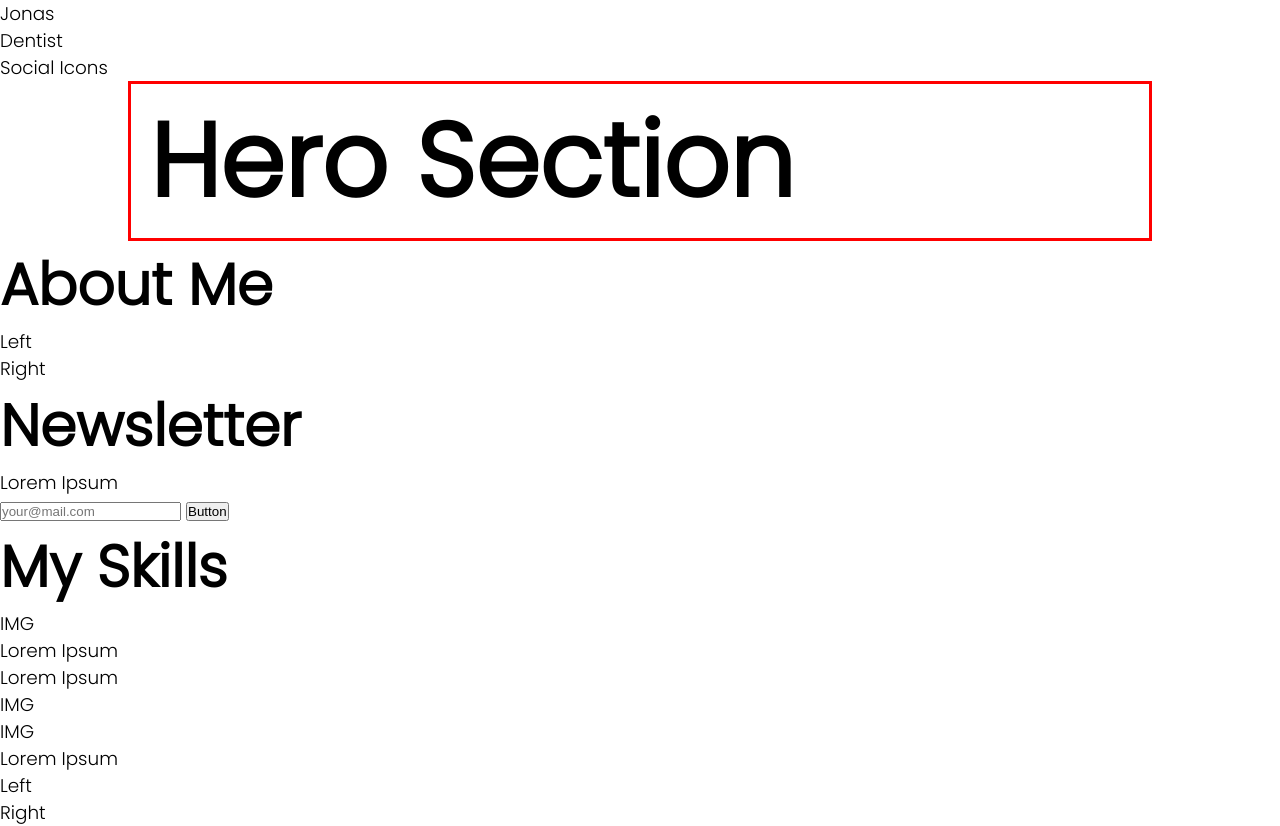
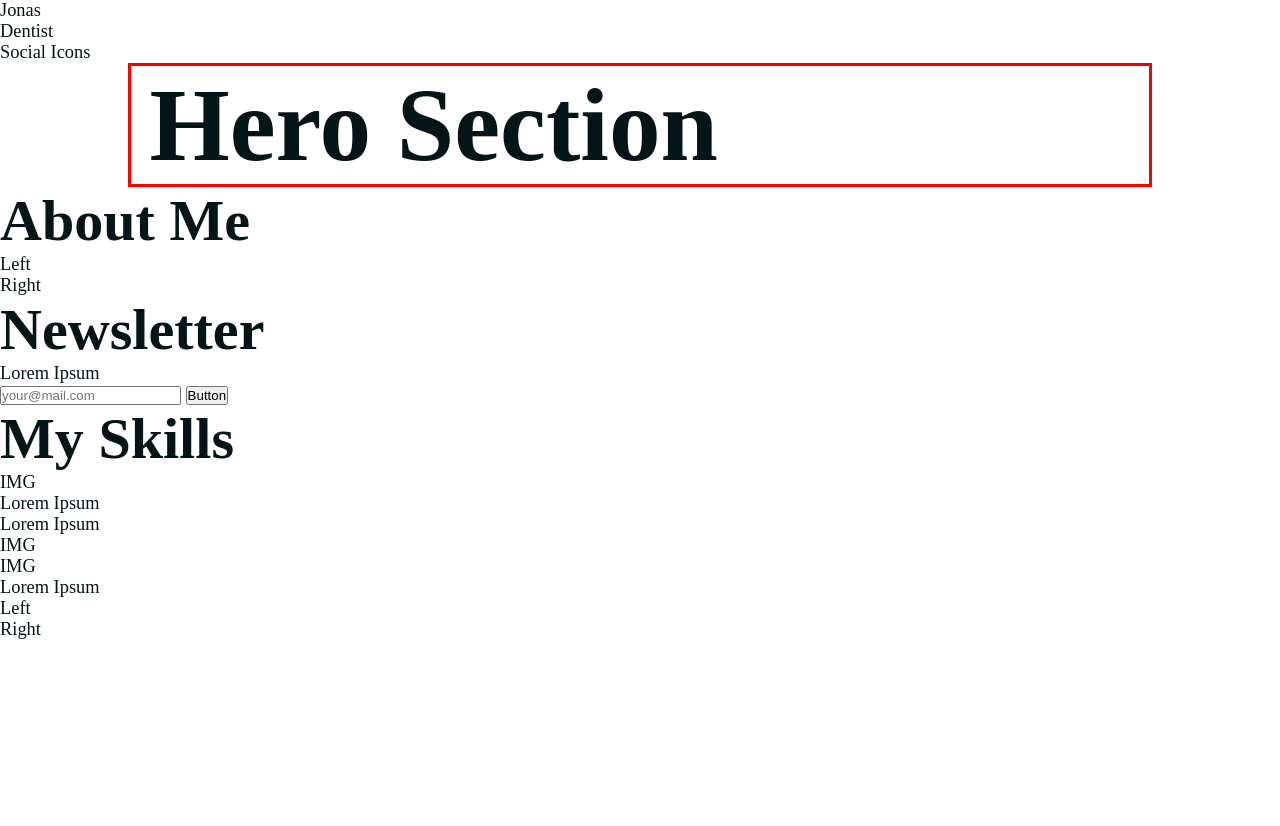
Before and after one commit to Seijun93/uebung_zahnarztportfolio, a plain HTML site: page index.html in a window 1280 px wide. After the commit the page ends 800 px from the top, so only its background shows below. Drawn offline with Linux system fonts and the light colour scheme.

Commit message:
Farbpalette definiert

```diff
--- a/index.css
+++ b/index.css
@@ -2,6 +2,20 @@
     margin: 0;
     padding: 0;
     box-sizing: border-box;
+}
+
+/* Colors */
+
+:root {
+    --black: #041518;
+    --white: #d4e8ec;
+    --error: #c11721;
+    --main: #22777f;
+    --second1: #0f6171;
+    --second2: #379495;
+    --second3: #fbfcec;
+    --accent: #bdd9c5;
+    --realwhite: #fafafa;
 }
 
 /* fonts */
@@ -27,7 +41,7 @@
 }
 
 body {
-    font-family: Poppins-Light;
+    color: var(--black);
 }
 
 /* Typescale */
@@ -72,6 +86,8 @@ small {
     margin-right: auto;
     border: 3px solid red;
 }
+
+/* Mediaquerys */
 
 @media (min-width: 576px) {
     .container {
```
